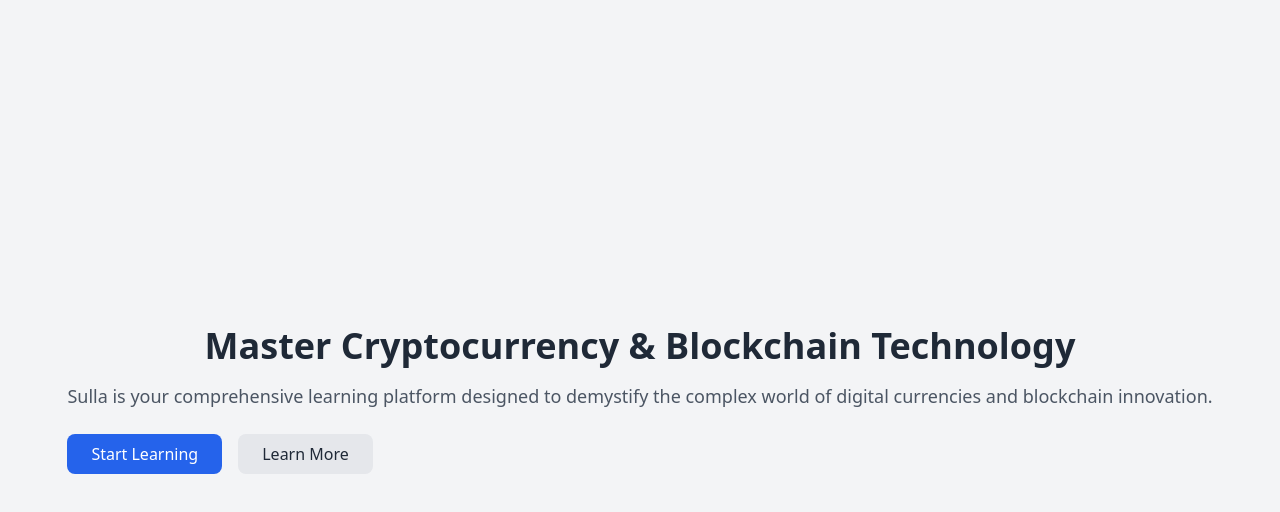
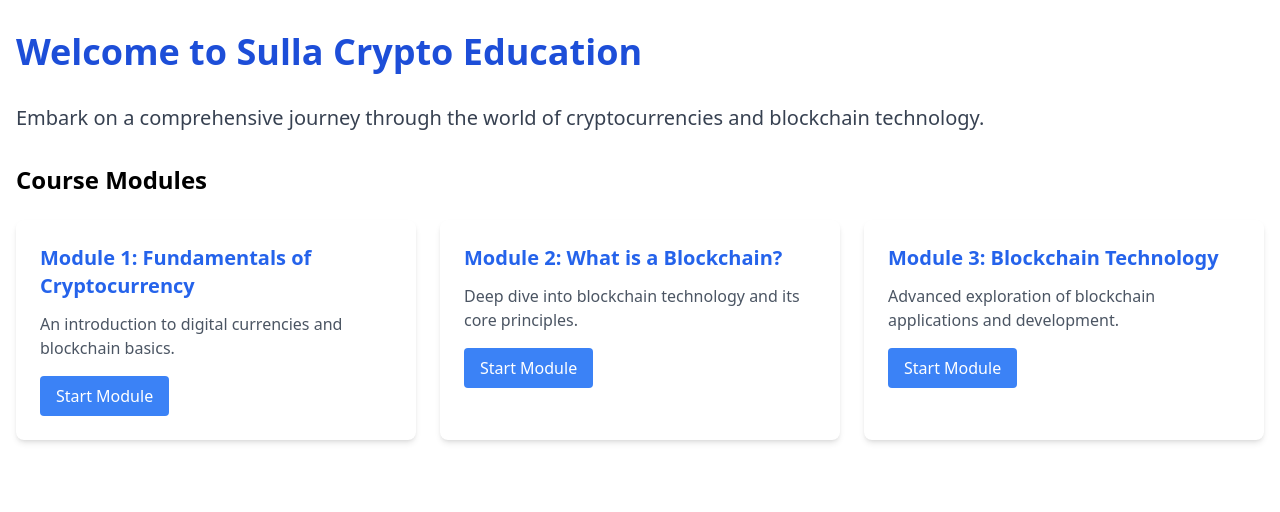
Before and after one commit to lewisolden/sullaweb, a React (Create React App) app: page / in a window 1280 px wide. Shown: the top 512 px of the page. Built offline with nearby package versions, Linux system fonts and the light colour scheme.

Commit message:
Update Home.js

```diff
--- a/src/pages/Home.js
+++ b/src/pages/Home.js
@@ -2,28 +2,44 @@
 import { Link } from 'react-router-dom';
 
 const Home = () => {
+  const modules = [
+    { id: 1, title: 'Fundamentals of Cryptocurrency', description: 'An introduction to digital currencies and blockchain basics.' },
+    { id: 2, title: 'What is a Blockchain?', description: 'Deep dive into blockchain technology and its core principles.' },
+    { id: 3, title: 'Blockchain Technology', description: 'Advanced exploration of blockchain applications and development.' }
+  ];
+
   return (
-        <div className="flex flex-col items-center justify-center min-h-screen bg-gray-100">
-            <div className="text-center p-6">
-                <h1 className="text-4xl font-bold text-gray-800 mb-4">
-                    Master Cryptocurrency & Blockchain Technology
-                </h1>
-                <p className="text-lg text-gray-600 mb-6">
-                    Sulla is your comprehensive learning platform designed to demystify the complex world of digital currencies and blockchain innovation.
+    <div className="container mx-auto px-4 py-8">
+      <h1 className="text-4xl font-bold mb-8 text-blue-700">Welcome to Sulla Crypto Education</h1>
+
+      <section className="mb-8">
+        <p className="text-xl text-gray-700 mb-4">
+          Embark on a comprehensive journey through the world of cryptocurrencies and blockchain technology.
         </p>
-                <div className="flex space-x-4">
+      </section>
+
+      <section>
+        <h2 className="text-2xl font-semibold mb-6">Course Modules</h2>
+        <div className="grid md:grid-cols-3 gap-6">
+          {modules.map((module) => (
+            <div
+              key={module.id}
+              className="bg-white shadow-md rounded-lg p-6 hover:shadow-xl transition-shadow"
+            >
+              <h3 className="text-xl font-bold mb-3 text-blue-600">
+                Module {module.id}: {module.title}
+              </h3>
+              <p className="text-gray-600 mb-4">{module.description}</p>
               <Link
-                        to="/courses"
-                        className="px-6 py-2 bg-blue-600 text-white rounded-lg hover:bg-blue-700">
-                        Start Learning
-                    </Link>
-                    <Link
-                        to="/about"
-                        className="px-6 py-2 bg-gray-200 text-gray-800 rounded-lg hover:bg-gray-300">
-                        Learn More
+                to={`/courses/${module.id}`}
+                className="inline-block bg-blue-500 text-white px-4 py-2 rounded hover:bg-blue-600"
+              >
+                Start Module
               </Link>
             </div>
+          ))}
         </div>
+      </section>
     </div>
   );
 };
```
Lines whose indentation alone changed are shown as unchanged.
